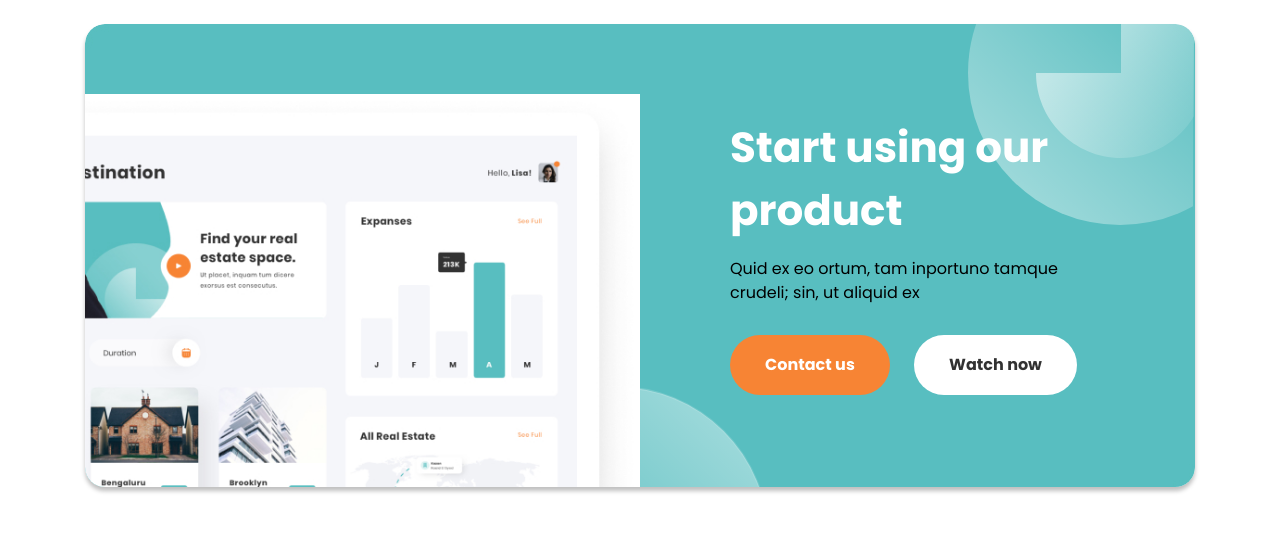
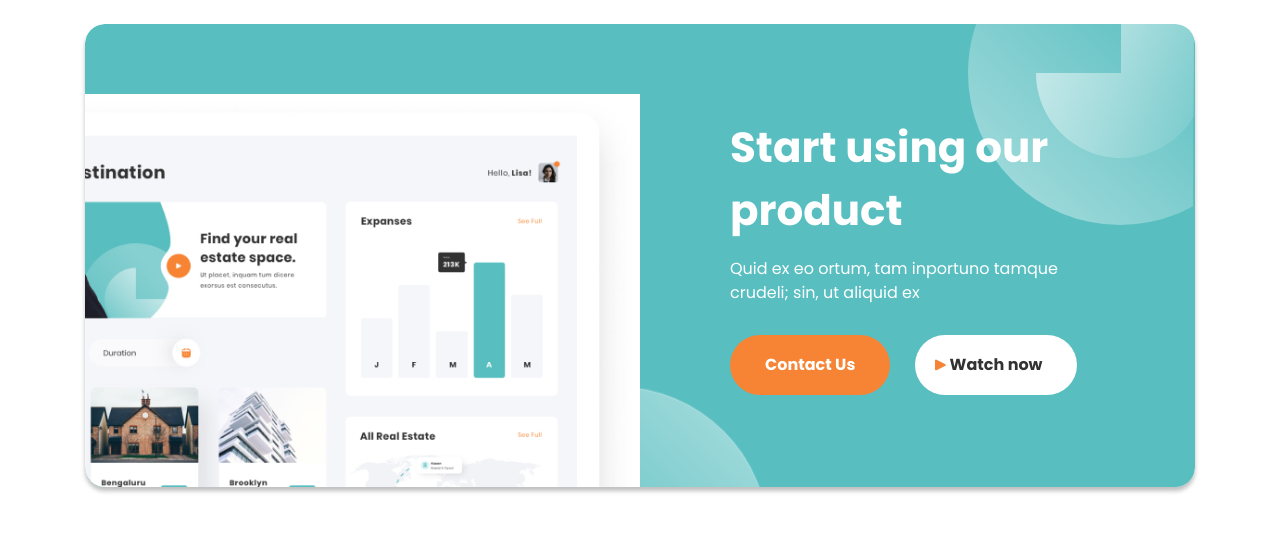
Before and after one commit to dum4uk/dum4uk.github.io, a plain HTML site: page index.html in a window 1280 px wide. Shown: the part 1725-2275 px from the top of the page. Drawn offline with Linux system fonts and the light colour scheme.

Commit message:
homework_14 (reload)

```diff
--- a/index.html
+++ b/index.html
@@ -99,8 +99,8 @@
                     <div class="product-info">
                         <h3 class="product-heading">Start using our product</h3>
                         <p class="product-text">Quid ex eo ortum, tam inportuno tamque crudeli; sin, ut aliquid ex</p>
-                        <input type="submit" value="Contact us" class="btn">
-                        <input type="submit" value="Watch now" class=" product_btn">
+                        <a href="#" class="btn">Contact Us</a>
+                        <a href="#" class="product_btn">Watch now</a>
                     </div>
                 </div>
             </div>
--- a/scss/style.scss
+++ b/scss/style.scss
@@ -376,6 +376,13 @@ body {
         font-weight: normal;
         font-size: 16px;
         margin-bottom: 30px;
+        color: #FFFFFF;
+    }
+    .btn {
+        text-decoration: none;
+    }
+    .product_btn {
+        text-decoration: none;
     }
 }
 
@@ -400,12 +407,13 @@ body {
         width: 12px;
         height: 12px;
         position: absolute;
-        left: 50%;
+        left: 20px;
         top: 50%;
-        transform: translate(-50%, -50%);
+        transform: translateY(-50%);
     }
     @media (max-width: 576px) {
         margin-top: 20px;
+        margin-left: 0;
     }
 }
 
```
Also changed, not shown: css/style.css.
